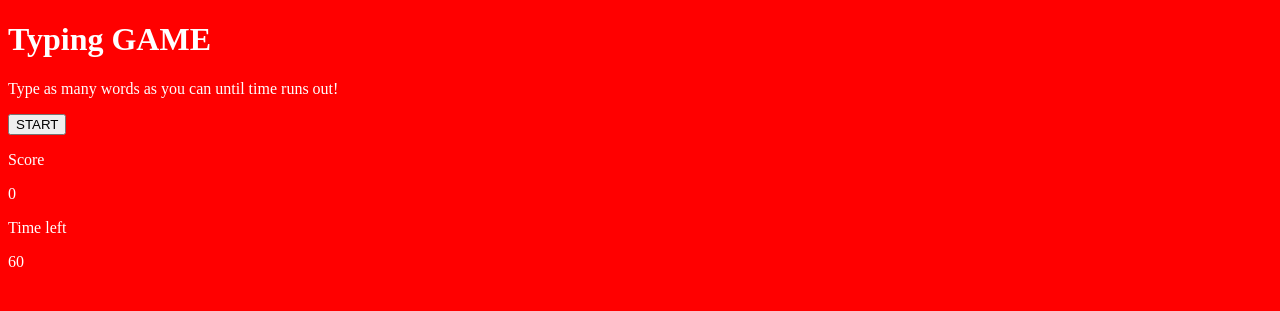
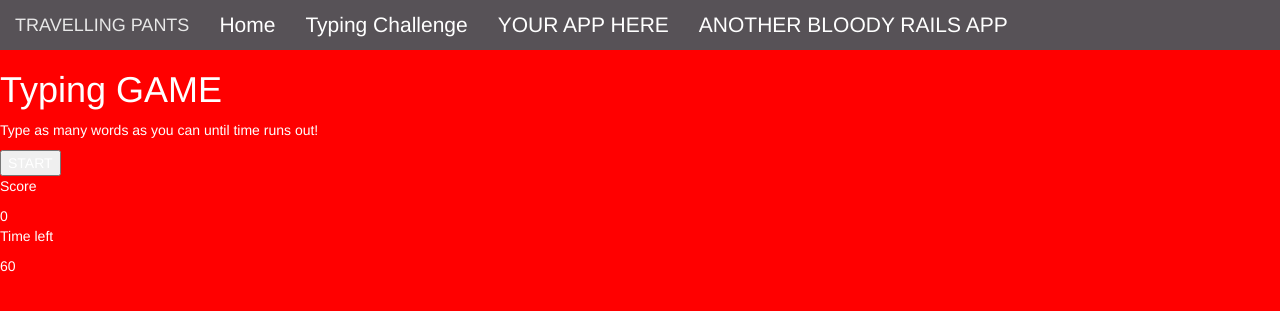
Before and after one commit to robbiealixsantos/the-traveling-repo, a Rails app: page /typing in a window 1280 px wide. Shown: the top 311 px of the page. Run offline with Rails 7, Linux system fonts and the light colour scheme; some libraries are stand-ins or nearby versions.

Commit message:
adds nav bar with bootstraps. adds audio to welcome page

```diff
--- /dev/null
+++ b/app/assets/stylesheets/nav.css
@@ -0,0 +1,38 @@
+#custom-bootstrap-menu.navbar-default .navbar-brand {
+    color: rgba(232, 232, 232, 1);
+}
+#custom-bootstrap-menu.navbar-default {
+    font-size: 21px;
+    background-color: rgba(87, 82, 87, 1);
+    border-width: 0px;
+    border-radius: 0px;
+}
+#custom-bootstrap-menu.navbar-default .navbar-nav>li>a {
+    color: rgba(255, 255, 255, 1);
+    background-color: rgba(87, 82, 87, 1);
+}
+#custom-bootstrap-menu.navbar-default .navbar-nav>li>a:hover,
+#custom-bootstrap-menu.navbar-default .navbar-nav>li>a:focus {
+    color: rgba(255, 255, 255, 1);
+    background-color: rgba(173, 245, 30, 1);
+}
+#custom-bootstrap-menu.navbar-default .navbar-nav>.active>a,
+#custom-bootstrap-menu.navbar-default .navbar-nav>.active>a:hover,
+#custom-bootstrap-menu.navbar-default .navbar-nav>.active>a:focus {
+    color: rgba(255, 255, 255, 1);
+    background-color: rgba(0, 163, 125, 1);
+}
+#custom-bootstrap-menu.navbar-default .navbar-toggle {
+    border-color: #00a37d;
+}
+#custom-bootstrap-menu.navbar-default .navbar-toggle:hover,
+#custom-bootstrap-menu.navbar-default .navbar-toggle:focus {
+    background-color: #00a37d;
+}
+#custom-bootstrap-menu.navbar-default .navbar-toggle .icon-bar {
+    background-color: #00a37d;
+}
+#custom-bootstrap-menu.navbar-default .navbar-toggle:hover .icon-bar,
+#custom-bootstrap-menu.navbar-default .navbar-toggle:focus .icon-bar {
+    background-color: #575257;
+}
--- /dev/null
+++ b/app/views/layouts/_nav.html.erb
@@ -0,0 +1,20 @@
+<div id="custom-bootstrap-menu" class="navbar navbar-default " role="navigation">
+    <div class="container-fluid">
+        <div class="navbar-header"><a class="navbar-brand" href="#">TRAVELLING PANTS</a>
+            <button type="button" class="navbar-toggle" data-toggle="collapse" data-target=".navbar-menubuilder"><span class="sr-only">Toggle navigation</span><span class="icon-bar"></span><span class="icon-bar"></span><span class="icon-bar"></span>
+            </button>
+        </div>
+        <div class="collapse navbar-collapse navbar-menubuilder">
+            <ul class="nav navbar-nav navbar-left">
+                <li><a href="/">Home</a>
+                </li>
+                <li><a href="/typing">Typing Challenge</a>
+                </li>
+                <li><a href="/about-us">YOUR APP HERE</a>
+                </li>
+                <li><a href="/contact">ANOTHER BLOODY RAILS APP</a>
+                </li>
+            </ul>
+        </div>
+    </div>
+</div>
--- a/app/views/layouts/application.html.erb
+++ b/app/views/layouts/application.html.erb
@@ -4,11 +4,14 @@
     <title>TheTravelingRepo</title>
     <%= csrf_meta_tags %>
      <link rel="stylesheet" href="https://cdnjs.cloudflare.com/ajax/libs/animate.css/3.5.2/animate.min.css">
+     <link rel="stylesheet" href="https://maxcdn.bootstrapcdn.com/bootstrap/3.3.7/css/bootstrap.min.css" integrity="sha384-BVYiiSIFeK1dGmJRAkycuHAHRg32OmUcww7on3RYdg4Va+PmSTsz/K68vbdEjh4u" crossorigin="anonymous">
     <%= stylesheet_link_tag    'application', media: 'all', 'data-turbolinks-track': 'reload' %>
     <%= javascript_include_tag 'application', 'data-turbolinks-track': 'reload' %>
+    <script src="https://maxcdn.bootstrapcdn.com/bootstrap/3.3.7/js/bootstrap.min.js" integrity="sha384-Tc5IQib027qvyjSMfHjOMaLkfuWVxZxUPnCJA7l2mCWNIpG9mGCD8wGNIcPD7Txa" crossorigin="anonymous"></script>
   </head>
 
   <body>
+  <%= render 'layouts/nav' %>
     <%= yield %>
   </body>
 </html>
--- a/app/views/welcome/index.html.erb
+++ b/app/views/welcome/index.html.erb
@@ -1,6 +1,9 @@
 <h1>Here's some cool stuff</h1>
 
+
+<%= audio_tag("silly.mp3", autoplay: true) %>
 <div class="container">
+
 	<%= image_tag("ADMIN.png", class: "intro" ) %>
-	<%= link_to "Typing Game", typing_path %>
+
 </div>
```
Also changed, not shown: 1 other file.
